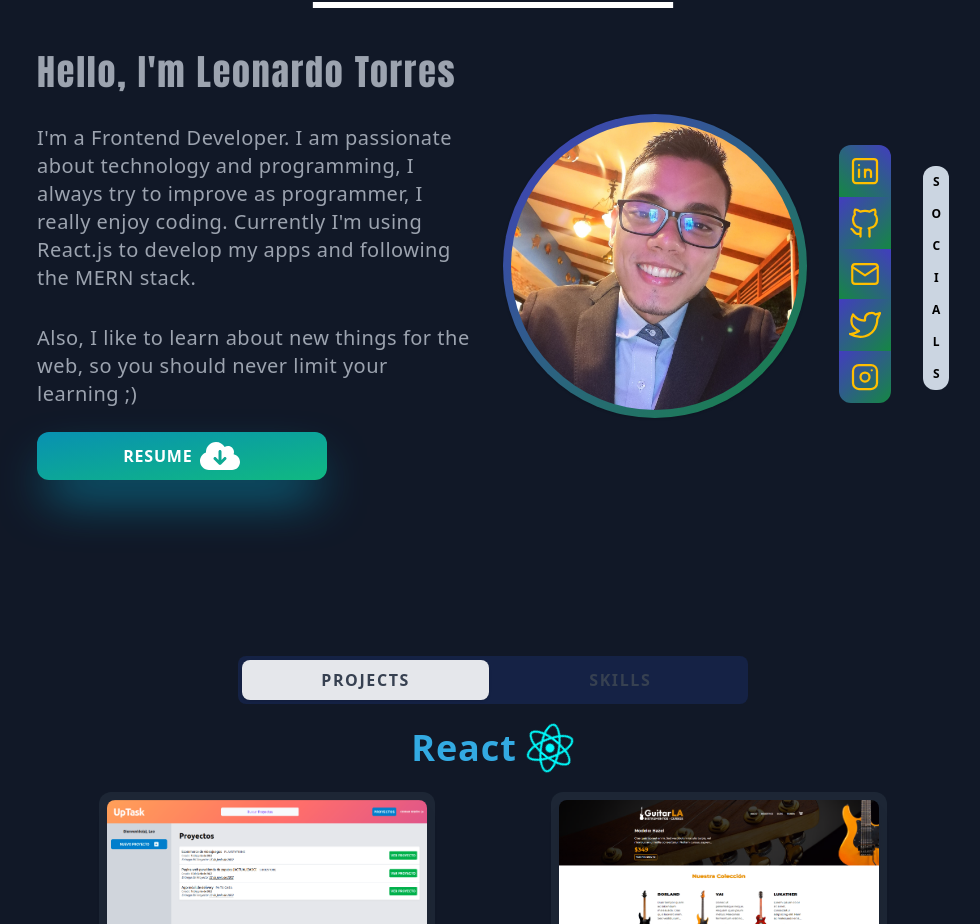
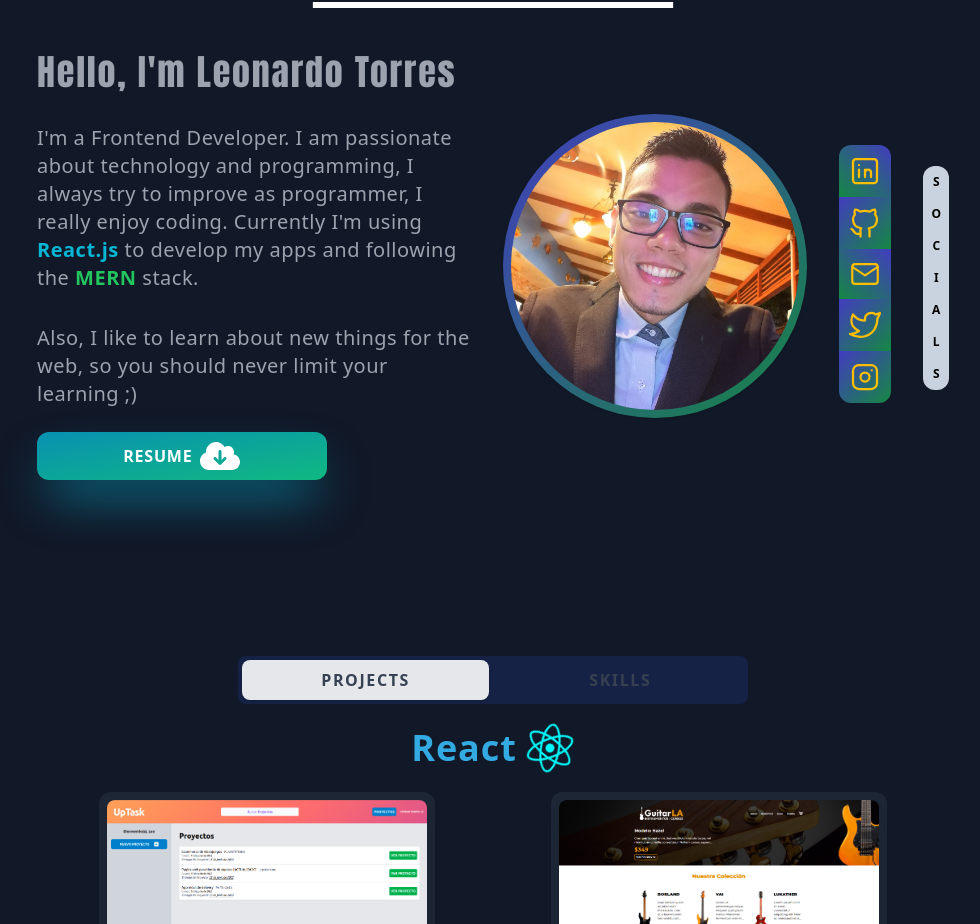
Before and after one commit to torres-leo/portfolio-react, a React (Vite) app: page / in a window 1280 px wide. Shown: the part 940-1864 px from the top of the page, without its empty margins (147-1127 px from the left). Built offline with nearby package versions, Linux system fonts and the light colour scheme; a web font is replaced by a local one.

Commit message:
last settings

```diff
--- a/src/components/AboutMe.jsx
+++ b/src/components/AboutMe.jsx
@@ -133,7 +133,7 @@ const AboutMe = () => {
 						</a>
 					</li>
 				</ul>
-				<ul className='mt-4 lg:mt-2 flex justify-center lg:flex-col font-bold text-xs'>
+				<ul className='mt-4 lg:mt-2 flex justify-center lg:flex-col font-bold text-xs animate-pulse'>
 					<li className='text-center bg-slate-300 p-2 rounded-l-xl pl-3 lg:rounded-none lg:pl-2 lg:rounded-t-xl lg:mt-4'>
 						S
 					</li>
@@ -155,7 +155,19 @@ const AboutMe = () => {
 					</h3>
 					<p className='mt-8 text-center lg:text-start text-gray-400 tracking-wide text-xl'>
 						I'm a Frontend Developer. I am passionate about technology and programming, I always try to improve as
-						programmer, I really enjoy coding. Currently I'm using React.js to develop my apps and following the MERN
+						programmer, I really enjoy coding. Currently I'm using{' '}
+						<span className='text-cyan-500 font-bold hover:text-cyan-600 transition-colors hover:underline hover:underline-offset-4'>
+							<a href='https://reactjs.org' target='_blank'>
+								{' '}
+								React.js
+							</a>
+						</span>{' '}
+						to develop my apps and following the{' '}
+						<span className='font-bold text-green-500 hover:underline hover:underline-offset-4'>
+							<a href='https://www.mongodb.com/mern-stack' target='_blank'>
+								MERN
+							</a>
+						</span>{' '}
 						stack.
 					</p>
 					<p className='mt-8 text-center lg:text-start text-gray-400 tracking-wide text-xl mb-6'>
```
